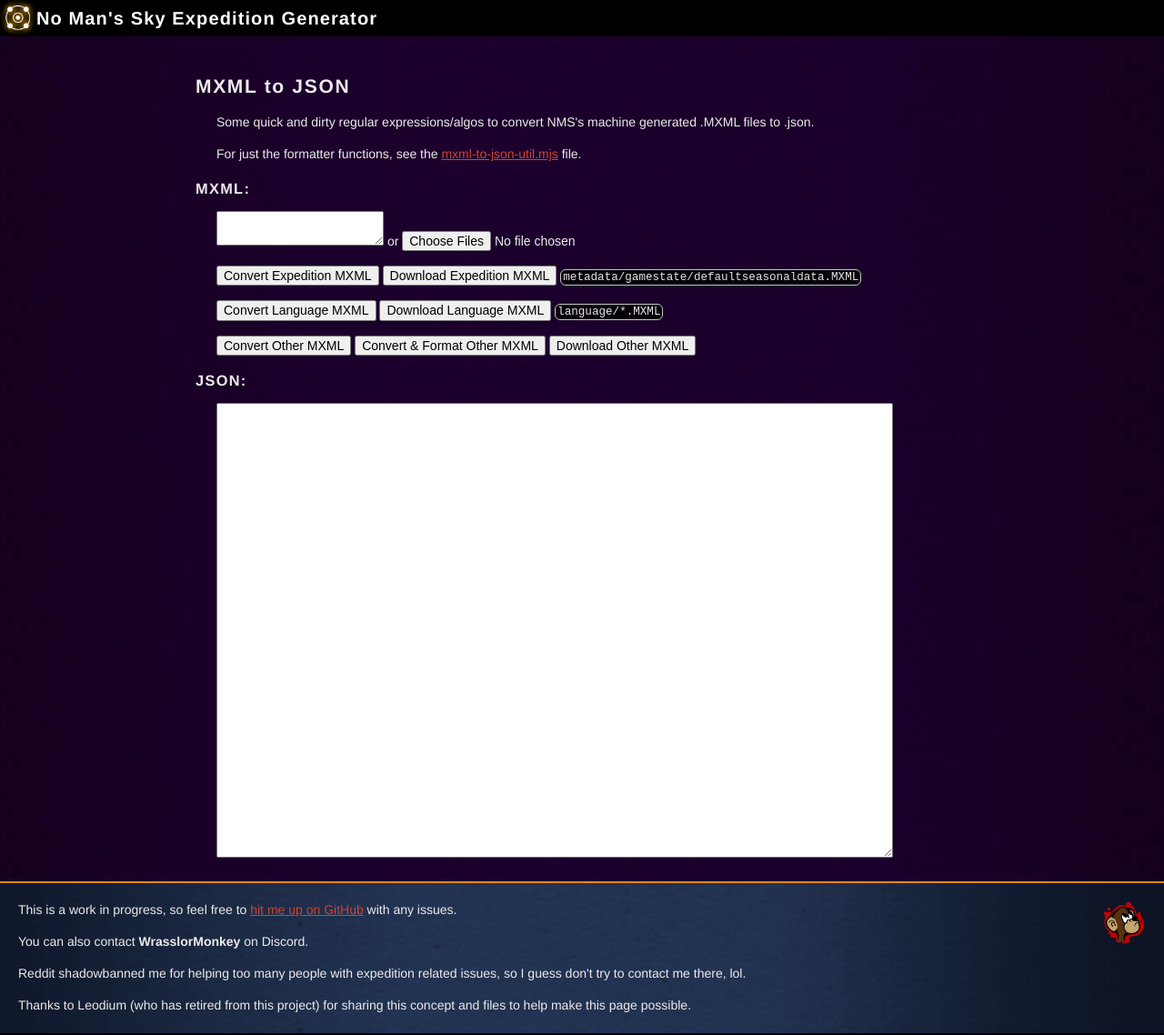
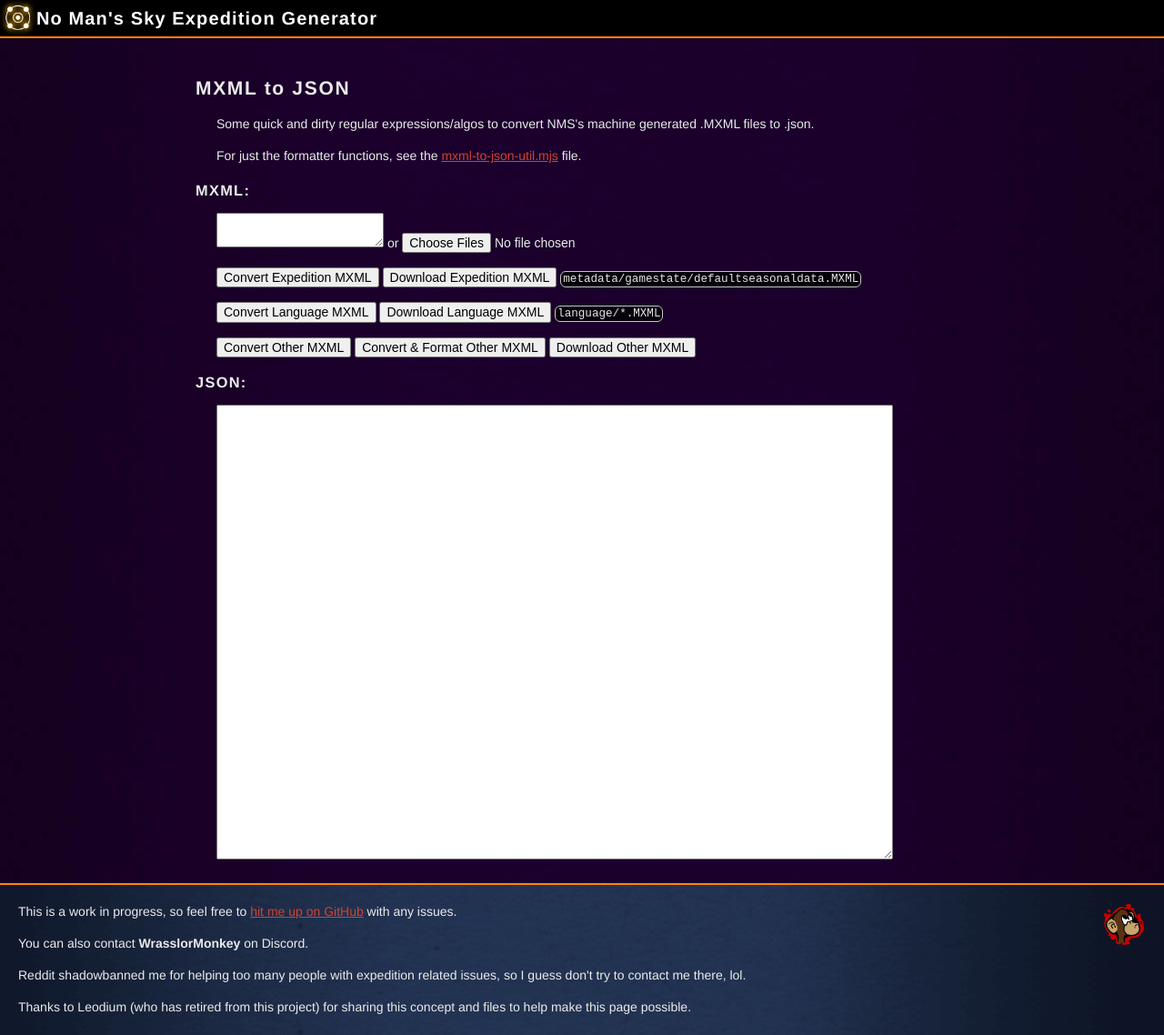
Before and after one commit to cwmonkey/nms-expeditions, a Jekyll site: the page built from tools/mxml-to-json/index.html, in a window 1280 px wide. Shown: the whole page at 91% size. Built offline with Jekyll 4.4.1, drawn with Linux system fonts in a browser that asks for light colours; some web fonts are replaced.

Commit message:
Defaulting green line on header for non-home pages

```diff
--- a/css/global.scss
+++ b/css/global.scss
@@ -84,6 +84,10 @@
 }
 
 /* Header */
+.header {
+  border-bottom: 2px solid #ff8400;
+}
+
 .headline1 {
   margin: 0;
   display: inline-block;
--- a/css/index.scss
+++ b/css/index.scss
@@ -24,6 +24,10 @@
 }
 
 /* Intro */
+
+.header {
+  border-bottom: none;
+}
 
 #header.toggle-off {
   border-bottom: 2px solid #ff8400;
--- a/css/news.scss
+++ b/css/news.scss
@@ -7,8 +7,6 @@
 /* Notes */
 
 .notes_section {
-  border-top: 2px solid #ff8400;
-
   .content {
     padding-bottom: 40px;
   }
```
